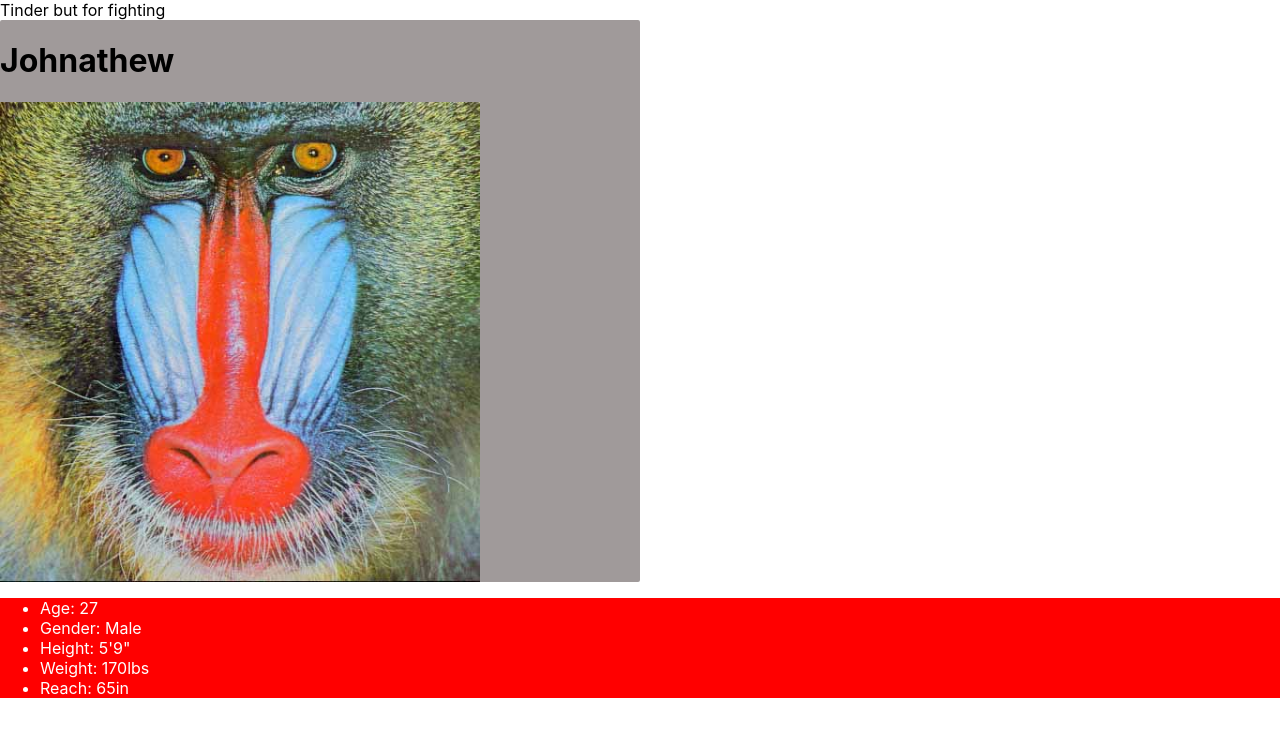
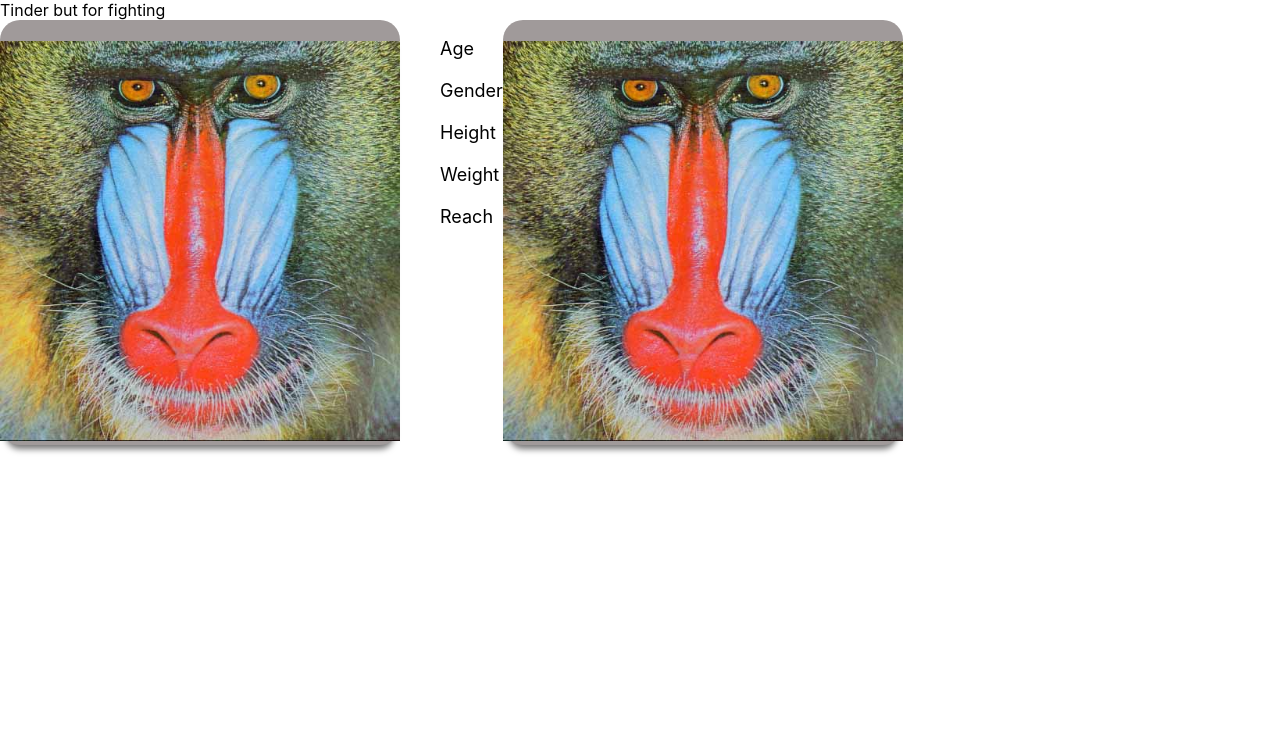
Before and after one commit to johnathew/tinder-but-for-fighting, a React (Create React App) app: page / in a window 1280 px wide. Shown: the top 736 px of the page. Built offline with nearby package versions, Linux system fonts and the light colour scheme.

Commit message:
generate basic layout

```diff
--- /dev/null
+++ b/src/App.css
@@ -0,0 +1,7 @@
+.main {
+    display: flex;
+}
+
+.main__profile {
+    width: 50rem;
+}
--- a/src/App.js
+++ b/src/App.js
@@ -1,7 +1,7 @@
 import Profile from "./components/Profile";
+import "./App.css";
 
 function App() {
-
   const bio = {
     age: "27",
     name: "Johnathew",
@@ -9,11 +9,16 @@ function App() {
     height: "5'9\"",
     weight: "170lbs",
     reach: "65in",
-}
+  };
 
-  return <div>Tinder but for fighting
-    <Profile name={bio.name} age={bio.age} gender={bio.gender} height={bio.height} weight={bio.weight} reach={bio.reach}/>
-  </div>;
+  return (
+    <div>
+      Tinder but for fighting
+      <div className="main__profile">
+        <Profile />
+      </div>
+    </div>
+  );
 }
 
 export default App;
--- /dev/null
+++ b/src/components/Information.css
@@ -0,0 +1,11 @@
+.information {
+    width: 11rem;
+}
+
+.information_list {
+    list-style-type: none;
+    align-items: center;
+    justify-content: center;
+    color:black;
+    font-size: large;
+}
--- /dev/null
+++ b/src/components/Information.js
@@ -0,0 +1,21 @@
+import "./Information.css";
+
+const Information = () => {
+  return (
+    <div className="information">
+      <ul className="information_list">
+        <li>Age</li>
+        <br></br>
+        <li>Gender</li>
+        <br></br>
+        <li> Height</li>
+        <br></br>
+        <li>Weight</li>
+        <br></br>
+        <li>Reach</li>
+      </ul>
+    </div>
+  );
+};
+
+export default Information;
--- a/src/components/Profile.css
+++ b/src/components/Profile.css
@@ -1,19 +1,32 @@
 ul {
-    color: rgb(255, 255, 255);
+  color: rgb(255, 255, 255);
+}
+
+.profile_main {
+  display: flex;
 }
 
 .profile_one {
-    display: flex;
-    background-color: rgb(160, 154, 154);
-    flex-flow: column wrap;
-    border-radius: 2px;
-    width: 50%;
+  background-color: rgb(160, 154, 154);
+  border-radius: 20px;
+  width: 50%;
+  -webkit-box-shadow: 0 10px 6px -6px #777;
+  -moz-box-shadow: 0 10px 6px -6px #777;
+  box-shadow: 0 10px 6px -6px #777;
 }
 
 .profile_one_img {
-    max-width: 75%;
+  max-width: 400px;
+  max-height: 100%;
 }
 
 .profile_info__list {
-    background-color: red;
+  background-color: red;
+  width: 200px;
+  display: flex;
+  align-items: center;
 }
+
+.profile_info__list > ul {
+  list-style-type: none;
+}
--- a/src/components/Profile.js
+++ b/src/components/Profile.js
@@ -1,8 +1,9 @@
+import Information from "./Information";
 import "./Profile.css";
 
 const Profile = (props) => {
   return (
-    <div>
+    <div className="profile_main">
       <div className="profile_one">
         <h1>{props.name}</h1>
         <img
@@ -11,15 +12,25 @@ const Profile = (props) => {
           className="profile_one_img"
         />
       </div>
-      <div className="profile_info__list">
+      <Information />
+      {/* <div className="profile_info__list">
         <ul>
-          <li>Age: {props.age}</li>
-          <li>Gender: {props.gender}</li>
-          <li> Height: {props.height}</li>
-          <li>Weight: {props.weight}</li>
-          <li>Reach: {props.reach}</li>
+          <li>{props.age}</li>
+          <li>{props.gender}</li>
+          <li> {props.height}</li>
+          <li>{props.weight}</li>
+          <li>{props.reach}</li>
         </ul>
+      </div> */}
+      <div className="profile_one">
+        <h1>{props.name}</h1>
+        <img
+          src={`${process.env.PUBLIC_URL}/baboon.jpeg`}
+          alt="monke"
+          className="profile_one_img"
+        />
       </div>
+
     </div>
   );
 };
```
